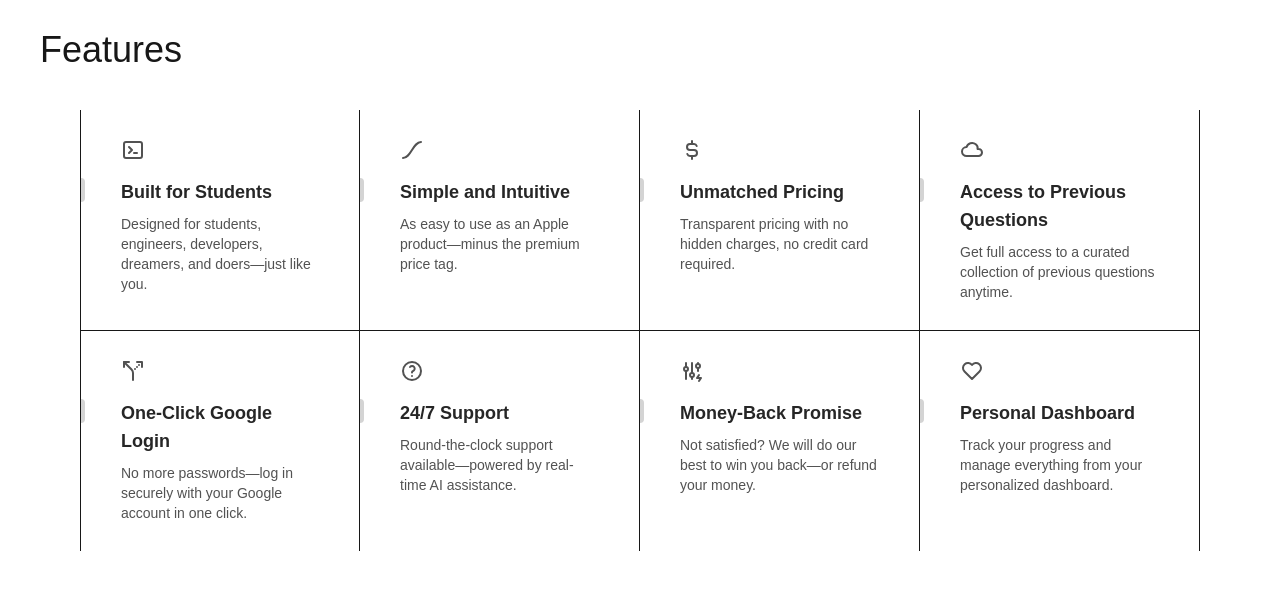
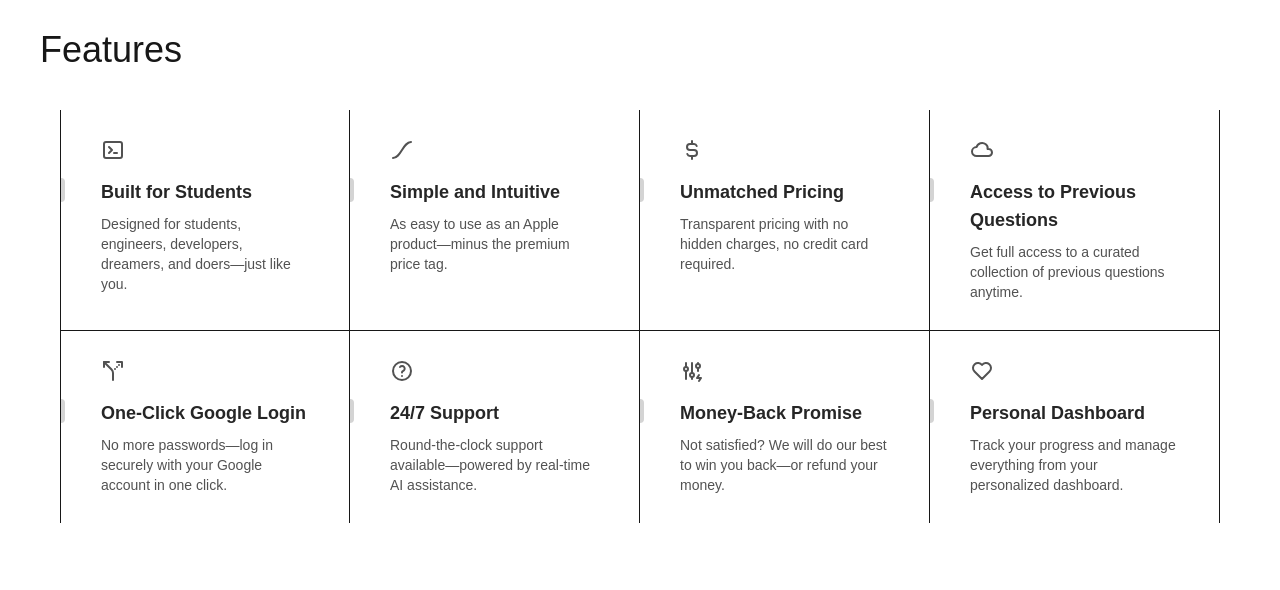
Before and after one commit to Harshitrajpurohit/ExamMate, a Next.js app in the folder frontend/: page / in a window 1280 px wide. Shown: the part 850-1440 px from the top of the page. Built offline with nearby package versions, Linux system fonts and the light colour scheme; no server answers; sample sign-in values are in the browser's storage.

Commit message:
edit features page

```diff
--- a/frontend/src/app/_sections/Feature.js
+++ b/frontend/src/app/_sections/Feature.js
@@ -63,10 +63,10 @@ export default function FeaturesSection() {
     ];
 
     return (
-        <section className="h-screen py-20 px-10" id="features">
+        <section className="h-screen py-20 px-5 md:px-10" id="features">
             <h2 className="w-full align-middle text-3xl md:text-4xl">Features</h2>
             <div
-                className=" grid grid-cols-1 md:grid-cols-2 lg:grid-cols-4 py-10 px-10  relative z-1 max-w-7xl mx-auto">
+                className=" grid grid-cols-1 md:grid-cols-2 lg:grid-cols-4 py-10 px-5 relative z-1 max-w-7xl mx-auto">
                 {features.map((feature, index) => (
                     <Feature key={feature.title} {...feature} index={index} />
                 ))}
@@ -85,7 +85,7 @@ const Feature = ({
     return (
         <div
             className={cn(
-                "flex flex-col lg:border-r  py-7 relative group/feature dark:border-neutral-800",
+                "flex flex-col lg:border-r py-7 relative group/feature dark:border-neutral-800",
                 (index === 0 || index === 4) && "lg:border-l dark:border-neutral-800",
                 index < 4 && "lg:border-b dark:border-neutral-800"
             )}>
```
